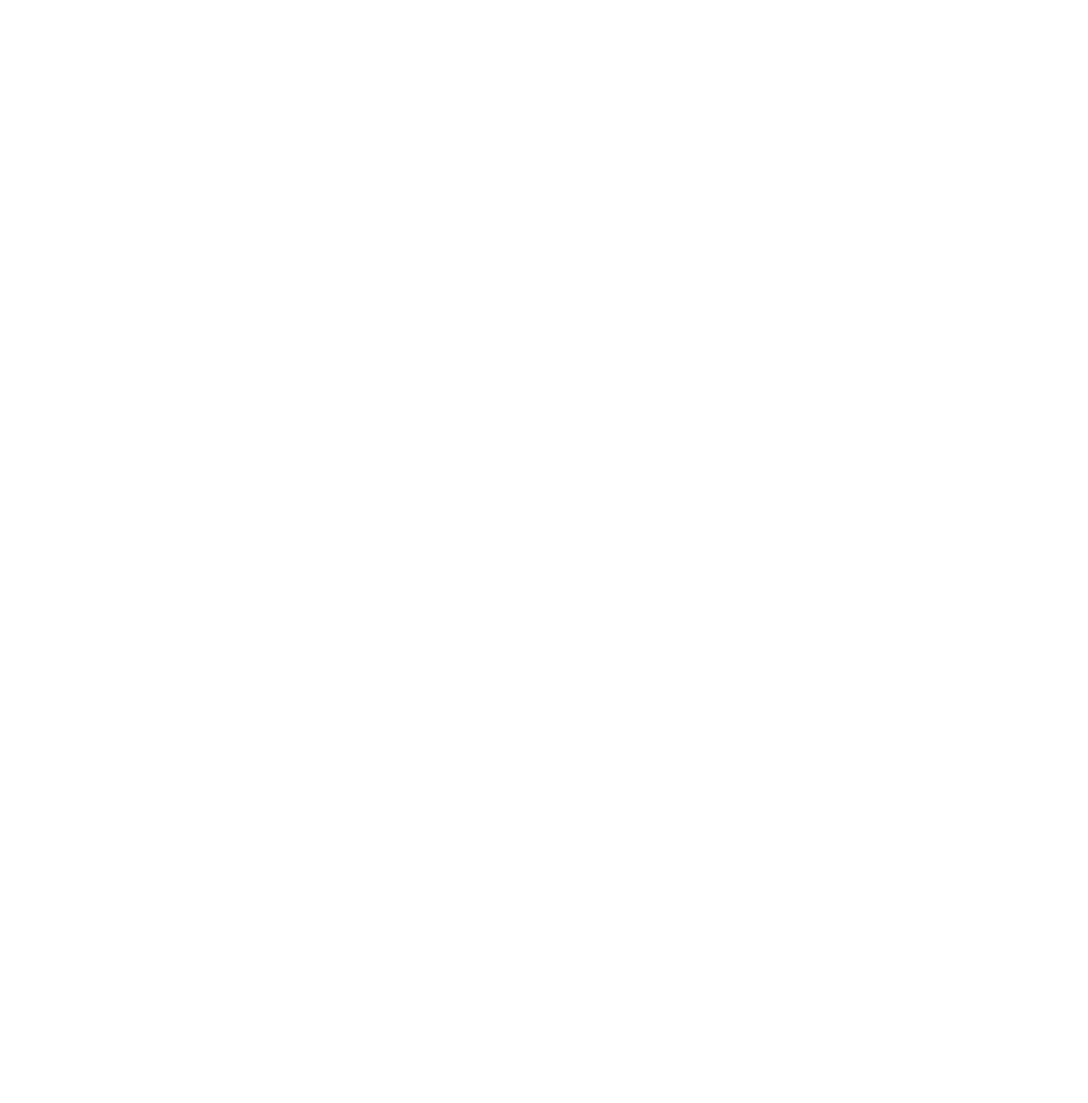
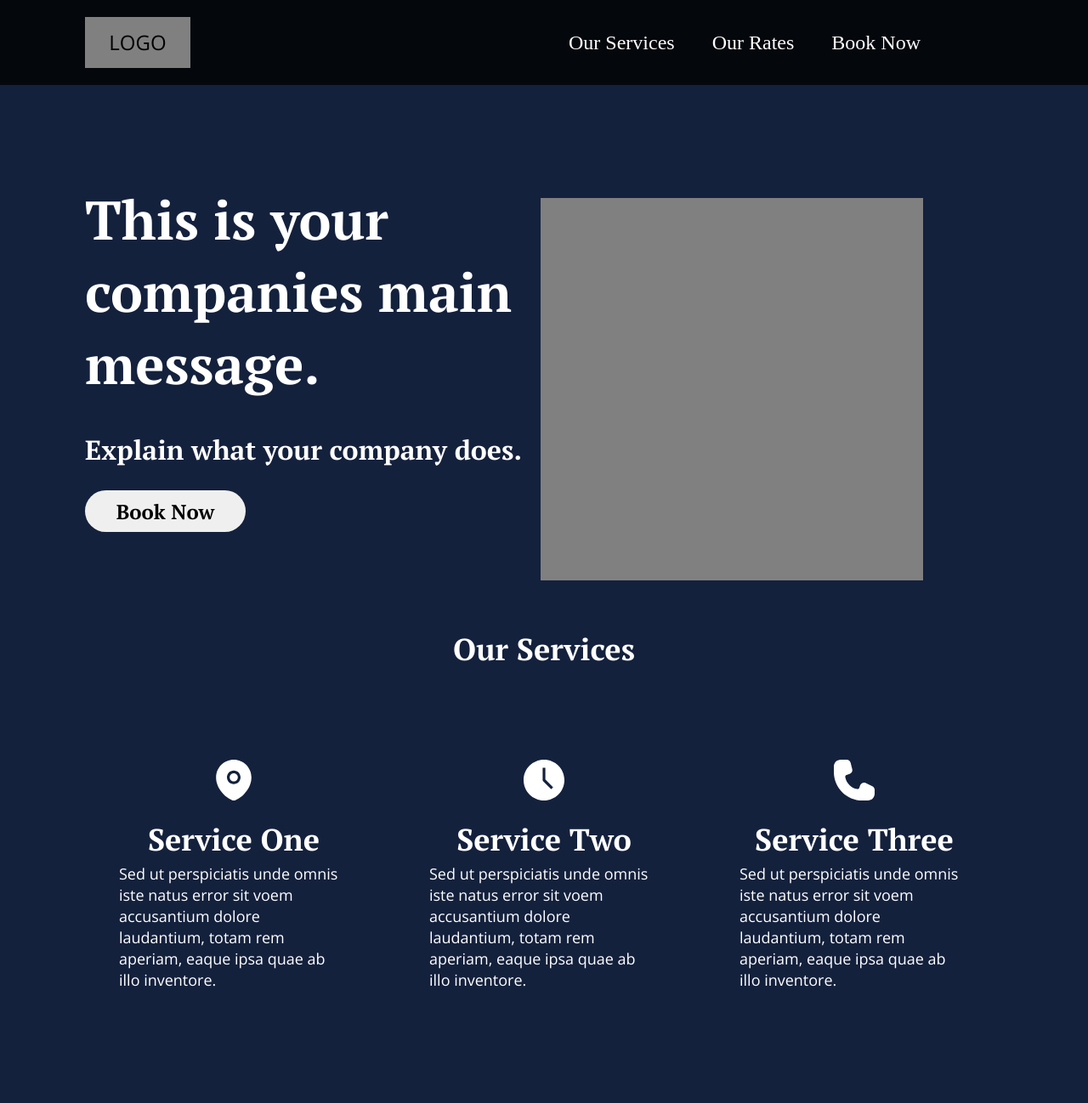
Before and after one commit to danialhasan/car-site, a plain HTML site: page index.html in a window 1280 px wide. Shown: the whole page at 85% size. Before the commit the page ends 800 px from the top, so only its background shows below. Drawn offline with nearby package versions, Linux system fonts and the light colour scheme; a web font is replaced by a local one.

Commit message:
added all of main section, and service area for desktop

```diff
--- a/index.html
+++ b/index.html
@@ -1,11 +1,68 @@
 <!DOCTYPE html>
 <html lang="en">
+
 <head>
     <meta charset="UTF-8">
     <meta name="viewport" content="width=device-width, initial-scale=1.0">
     <title>Document</title>
+    <link href="reset.css" type="text/css" rel="stylesheet">
+    <link href="style.css" type="text/css" rel="stylesheet">
 </head>
-<body>
+
+<body class="bg-blue">
+    <nav class="bg-black">
+        <div class="logo-container">
+            <h1>LOGO</h1>
+        </div>
+        <div class="link-container">
+            <ul>
+                <li>Our Services</li>
+                <li>Our Rates</li>
+                <li>Book Now</li>
+            </ul>
+        </div>
+    </nav>
+    <div class="main-header ">This is your companies main message.</div>
+    <div class="main-sub-header ">Explain what your company does.</div>
+    <button class="primary-btn book-now "></button>
+    <div class="main-image">
+    </div>
+    <h2 class="service_header">Our Services</h2>
+    <div class="service_item_container">
+        <div class="service_item">
+            <div class="service_item_icon_container">
+                <img src="assets/icons/pin.svg" alt="Pin Icon" class="service_item_icon" />
+            </div>
+            <div class="service_item_text_container">
+                <h2>Service One</h2>
+                <p>Sed ut perspiciatis unde omnis iste natus error sit voem accusantium dolore laudantium, totam rem
+                    aperiam, eaque ipsa quae ab illo inventore.</p>
+            </div>
+        </div>
+        <div class="service_item">
+            <div class="service_item_icon_container">
+                <img src="assets/icons/clock.svg" alt="Clock Icon" class="service_item_icon" />
+            </div>
+            <div class="service_item_text_container">
+                <h2>Service Two</h2>
+                <p>Sed ut perspiciatis unde omnis iste natus error sit voem accusantium dolore laudantium, totam rem
+                    aperiam, eaque ipsa quae ab illo inventore.</p>
+            </div>
+        </div>
+        <div class="service_item">
+            <div class="service_item_icon_container">
+                <img src="assets/icons/phone.svg" alt="Phone Icon" class="service_item_icon" />
+            </div>
+            <div class="service_item_text_container">
+                <h2>Service Three</h2>
+                <p>Sed ut perspiciatis unde omnis iste natus error sit voem accusantium dolore laudantium, totam rem
+                    aperiam, eaque ipsa quae ab illo inventore.</p>
+            </div>
+        </div>
+    </div>
+    <div id="form_container"></div>
 
 </body>
+<script src="script.js"></script>
+
 </html>
--- a/reset.css
+++ b/reset.css
@@ -0,0 +1,135 @@
+/* http://meyerweb.com/eric/tools/css/reset/
+   v2.0 | 20110126
+   License: none (public domain)
+*/
+
+html,
+body,
+div,
+span,
+applet,
+object,
+iframe,
+h1,
+h2,
+h3,
+h4,
+h5,
+h6,
+p,
+blockquote,
+pre,
+a,
+abbr,
+acronym,
+address,
+big,
+cite,
+code,
+del,
+dfn,
+em,
+img,
+ins,
+kbd,
+q,
+s,
+samp,
+small,
+strike,
+strong,
+sub,
+sup,
+tt,
+var,
+b,
+u,
+i,
+center,
+dl,
+dt,
+dd,
+ol,
+ul,
+li,
+fieldset,
+form,
+label,
+legend,
+table,
+caption,
+tbody,
+tfoot,
+thead,
+tr,
+th,
+td,
+article,
+aside,
+canvas,
+details,
+embed,
+figure,
+figcaption,
+footer,
+header,
+hgroup,
+menu,
+nav,
+output,
+ruby,
+section,
+summary,
+time,
+mark,
+audio,
+video {
+    margin: 0;
+    padding: 0;
+    border: 0;
+    font-size: 100%;
+    font: inherit;
+    vertical-align: baseline;
+}
+
+/* HTML5 display-role reset for older browsers */
+article,
+aside,
+details,
+figcaption,
+figure,
+footer,
+header,
+hgroup,
+menu,
+nav,
+section {
+    display: block;
+}
+
+body {
+    line-height: 1;
+}
+
+ol,
+ul {
+    list-style: none;
+}
+
+blockquote,
+q {
+    quotes: none;
+}
+
+blockquote:before,
+blockquote:after,
+q:before,
+q:after {
+    content: '';
+    content: none;
+}
+
+table {
+    border-collapse: collapse;
+    border-spacing: 0;
+}
--- a/style.css
+++ b/style.css
@@ -0,0 +1,203 @@
+/* fonts: PT Mono and Open Sans */
+@import url('https://fonts.googleapis.com/css2?family=Open+Sans:wght@400;700&family=PT+Mono&display=swap');
+@import url('https://fonts.googleapis.com/css2?family=PT+Serif:wght@400;700&display=swap');
+
+body {
+    font-size: 16px;
+    width: 100vw;
+    height: 100vh;
+    box-sizing: border-box;
+}
+
+.bg-black {
+    background-color: rgba(0, 0, 0, 0.8);
+}
+
+.bg-blue {
+    background-color: #14213D;
+}
+
+nav {
+    width: 100vw;
+    height: 100px;
+}
+
+.logo-container {
+    width: 124px;
+    height: 60px;
+    background-color: grey;
+    float: left;
+    margin: 20px 0px 0px 100px;
+    text-align: center;
+}
+
+/* remove this once logo is given */
+.logo-container>h1 {
+    font-family: 'Open Sans', sans-serif;
+    font-size: 24px;
+    line-height: 60px;
+
+}
+
+.link-container {
+    width: 511px;
+    height: 100px;
+    /* border: 1px solid white; */
+    float: right;
+    color: white;
+    display: flex;
+    margin-right: 100px;
+}
+
+.link-container>ul {
+    width: 100%;
+    display: inline-block;
+    /* background-color: red; */
+}
+
+.link-container>ul>li {
+    font-family: 'PT Mono', serif;
+    display: inline;
+    line-height: 100px;
+    font-size: 24px;
+    /* margin: 0px 25px; */
+    margin: auto;
+    /* background-color: white; */
+}
+
+.link-container>ul>li:nth-of-type(2) {
+    margin: 0 40px;
+}
+
+/* .font_pt-serif {
+    font-family: 'PT Serif', serif;
+}
+
+.font_open-sans {
+    font-family: 'Open Sans', sans-serif;
+} */
+
+/* .font_weight-bold {
+    font-weight: bold;
+} */
+
+.font_weight-normal {
+    font-weight: normal;
+}
+
+.book-now:after {
+    content: "Book Now";
+    font-family: 'PT Serif', serif;
+}
+
+.main-header {
+    font-size: 64px;
+    font-family: 'PT Serif', serif;
+    /* position: absolute; */
+    margin-top: 116px;
+    margin-left: 100px;
+    color: white;
+    width: 520px;
+    line-height: 85px;
+    font-weight: bold;
+
+}
+
+.main-sub-header {
+    font-size: 32px;
+    font-family: 'PT Serif', serif;
+    margin-top: 42px;
+    margin-left: 100px;
+    color: white;
+    font-weight: bold;
+
+}
+
+.primary-btn {
+    margin-top: 32px;
+    margin-left: 100px;
+    width: 189px;
+    height: 49px;
+    border-radius: 25px;
+    font-size: 24px;
+    border: none;
+    font-weight: bold;
+
+}
+
+.main-image {
+    position: absolute;
+    width: 450px;
+    height: 450px;
+    top: 233px;
+    right: 194px;
+    background-color: grey;
+}
+
+.service_header {
+    font-weight: bold;
+    font-family: 'PT Serif', serif;
+    font-size: 36px;
+    text-align: center;
+    color: white;
+    margin-top: 120px;
+}
+
+.service_item_container {
+    display: flex;
+    width: 1000px;
+    height: 416px;
+    margin: 100px auto 0px auto;
+    justify-content: space-between;
+    /* align-content: center; */
+    flex-wrap: nowrap;
+
+    /* background-color: grey; */
+
+}
+
+.service_item {
+    display: inline-flex;
+    width: 270px;
+    height: 100%;
+    flex-wrap: wrap;
+    /* background-color: red; */
+    /* border: 2px solid black; */
+
+
+}
+
+.service_item_icon_container {
+    width: 100%;
+    height: 80px;
+    /* background-color: hotpink; */
+    display: inline;
+    text-align: center;
+}
+
+.service_item_text_container {
+    width: 100%;
+    height: 320px;
+    display: inline;
+    /* background-color: fuchsia */
+}
+
+.service_item_text_container h2 {
+    color: white;
+    font-family: 'PT Serif', serif;
+    font-size: 36px;
+    font-weight: bold;
+    text-align: center;
+}
+
+.service_item_text_container p {
+    font-family: 'Open Sans', sans-serif;
+    color: white;
+    font-size: 18px;
+    padding: 10px 0px;
+    line-height: 25px;
+}
+
+.service_item_icon {
+    margin-top: 12px;
+}
```
Also changed, not shown: assets/icons/clock.svg (added), assets/icons/phone.svg (added), assets/icons/pin.svg (added), 2 other files.
